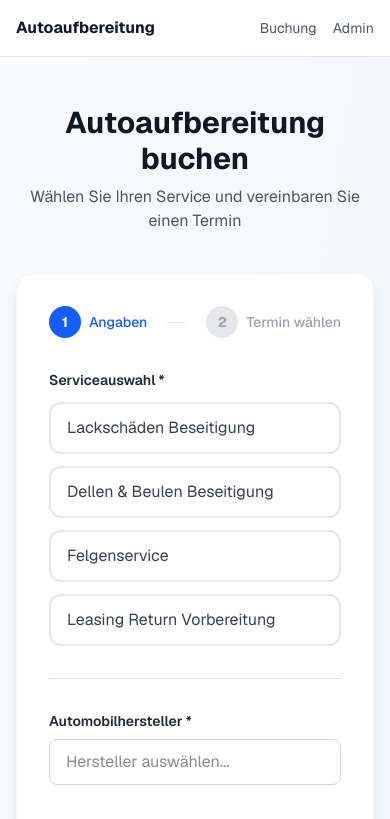
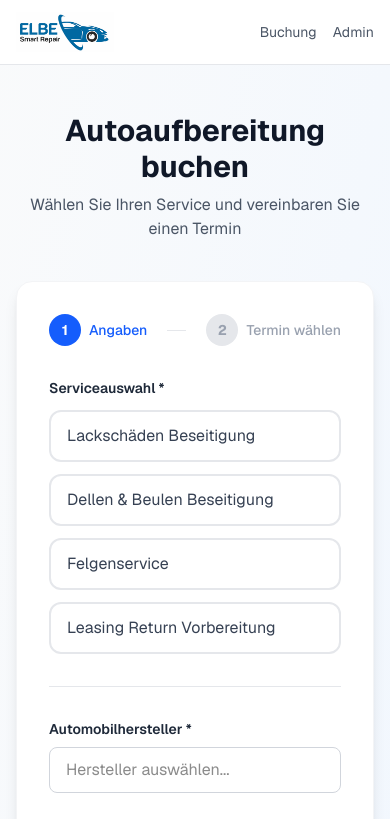
Before and after one commit to Lukasjad/autoaufbereitung-booking, a Next.js app: page / in a window 390 px wide. Shown: the top 819 px of the page. Built offline with nearby package versions, Linux system fonts and the light colour scheme; what @uploadthing/react would draw is missing.

Commit message:
feat: add Elbe Smart Repair logo to header fix: remove auto-scroll to chat on mobile

```diff
--- a/src/app/admin/[uid]/page.tsx
+++ b/src/app/admin/[uid]/page.tsx
@@ -75,10 +75,6 @@
     const interval = setInterval(loadMessages, 5000);
     return () => clearInterval(interval);
   }, [uid, password, loggedIn]);
-
-  useEffect(() => {
-    chatEnd.current?.scrollIntoView({ behavior: "smooth" });
-  }, [messages]);
 
   async function handleLogin(e: React.FormEvent) {
     e.preventDefault();
--- a/src/app/layout.tsx
+++ b/src/app/layout.tsx
@@ -27,9 +27,13 @@
     <html lang="de" className={`${geistSans.variable} ${geistMono.variable} antialiased`}>
       <body className="min-h-screen flex flex-col font-sans">
         <header className="border-b border-gray-200 bg-white">
-          <div className="max-w-6xl mx-auto px-4 h-14 flex items-center justify-between">
-            <Link href="/" className="font-bold text-gray-900 hover:text-blue-600 transition-colors">
-              Autoaufbereitung
+          <div className="max-w-6xl mx-auto px-4 h-16 flex items-center justify-between">
+            <Link href="/" className="flex items-center">
+              <img
+                src="/logo.png"
+                alt="Elbe Smart Repair"
+                className="h-10 w-auto"
+              />
             </Link>
             <nav className="flex items-center gap-4 text-sm">
               <Link href="/" className="text-gray-600 hover:text-gray-900 transition-colors">
--- a/src/app/termin/[uid]/page.tsx
+++ b/src/app/termin/[uid]/page.tsx
@@ -89,10 +89,6 @@
     const interval = setInterval(loadMessages, 5000);
     return () => clearInterval(interval);
   }, [booking, token, uid]);
-
-  useEffect(() => {
-    chatEnd.current?.scrollIntoView({ behavior: "smooth" });
-  }, [messages]);
 
   async function sendMessage(text?: string) {
     const msg = text ?? inputText.trim();
```
Also changed, not shown: public/logo.png (added).
